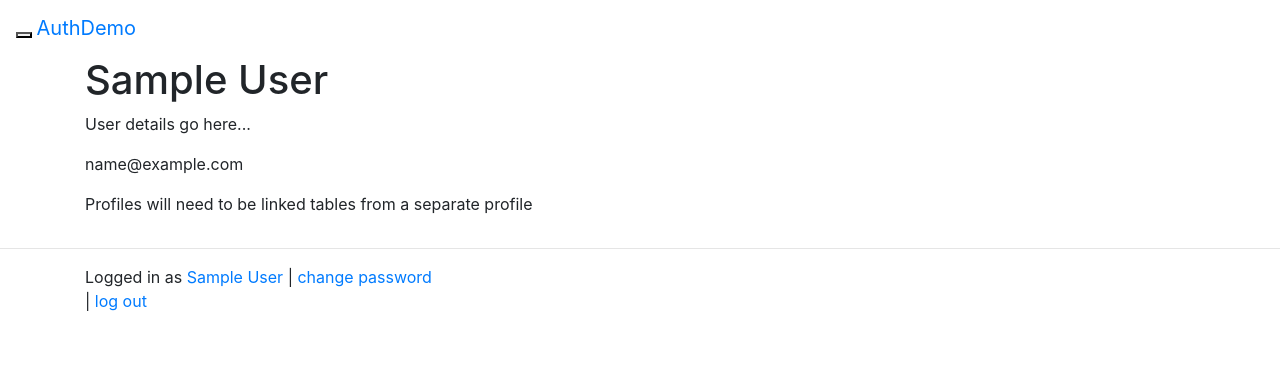
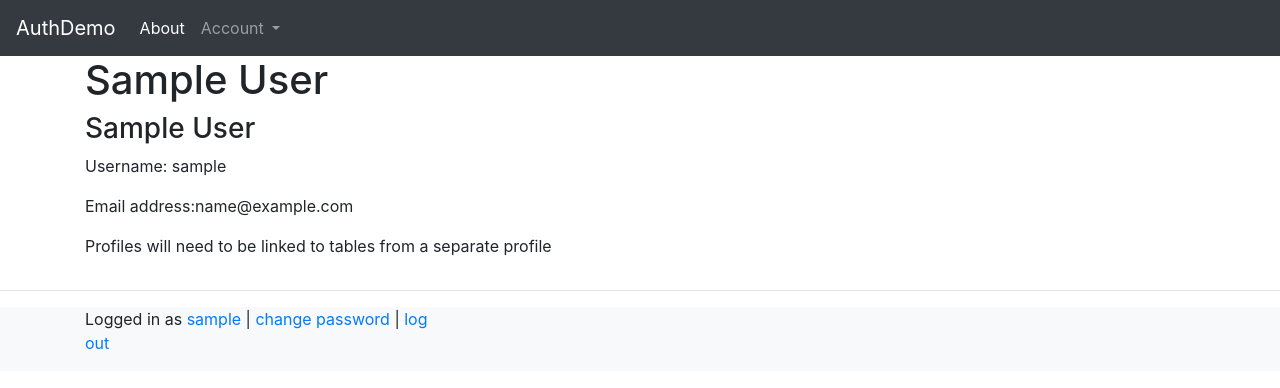
Before and after one commit to ExeterDigitalHumanities/authdemo, a Django app: page /accounts/profile/ in a window 1280 px wide. Shown: the top 388 px of the page. Run offline with Django 3.2, Linux system fonts and the light colour scheme; the visitor is signed in with stand-in values (Sample User, id 1); some libraries are stand-ins or nearby versions.

Commit message:
Added better navigation using Bootstrap4
Signed-off-by: Gary Stringer <g.b.stringer@exeter.ac.uk>

```diff
--- a/templates/base.html
+++ b/templates/base.html
@@ -18,45 +18,44 @@
     <script src="https://cdnjs.cloudflare.com/ajax/libs/popper.js/1.14.3/umd/popper.min.js" integrity="sha384-ZMP7rVo3mIykV+2+9J3UJ46jBk0WLaUAdn689aCwoqbBJiSnjAK/l8WvCWPIPm49" crossorigin="anonymous"></script>
     <script src="https://stackpath.bootstrapcdn.com/bootstrap/4.1.3/js/bootstrap.min.js" integrity="sha384-ChfqqxuZUCnJSK3+MXmPNIyE6ZbWh2IMqE241rYiqJxyMiZ6OW/JmZQ5stwEULTy" crossorigin="anonymous"></script>
 
- <nav class="navbar navbar-default" role="navigation">
-            <div class="navbar-header">
-                <button type="button" class="navbar-toggle" data-toggle="collapse" data-target="#navbar-collapse-1">
-                    <span class="sr-only">Toggle navigation</span>
-                    <span class="icon-bar"/>
-                    <span class="icon-bar"/>
-                    <span class="icon-bar"/>
+    <nav class="navbar navbar-expand-sm navbar-dark bg-dark">
+        <a class="navbar-brand" href="{% url 'about' %}">AuthDemo</a>
+
+        <button class="navbar-toggler" type="button" data-toggle="collapse" data-target="#collapsibleNavbar">
+            <span class="navbar-toggler-icon"></span>
         </button>
-                <a class="navbar-brand" href="{% url 'about' %}">AuthDemo</a>
+
+    <div class="collapse navbar-collapse" id="collapsibleNavbar">
+        <ul class="navbar-nav mr-auto">
+            <li class="nav-item navbar-dark">
+                <a class="nav-link text-white" href="{% url 'about' %}">About</a>
+            </li>
+
+            <li class="nav-item dropdown">
+                <a class="nav-link dropdown-toggle" href="#" id="navbarDropdown" role="button" data-toggle="dropdown" aria-haspopup="true" aria-expanded="false">
+                    Account
+                </a>
+                <div class="dropdown-menu" aria-labelledby="navbarDropdown">
+                    {% if user.is_authenticated %}
+                    <a class="dropdown-item" href="{% url 'logout' %}">Log out</a>
+                    <a class="dropdown-item" href="{%  url 'profile' %}">Profile</a>
+                        <a class="dropdown-item" href="{% url 'password_change' %}">Change password</a>
+                    {% else %}
+                    <a class="dropdown-item" href="{% url 'login' %}">Log in</a>
+                        <a class="dropdown-item" href="{% url 'password_reset' %}">Reset password</a>
+                    {% endif %}
                 </div>
-            <div class="navbar-collapse collapse" id="navbar-collapse-1">
-                <ul class="nav navbar-nav">
-                    <li class="dropdown" id="about">
-                        <a href="#" class="dropdown-toggle" data-toggle="dropdown">About</a>
-                        <ul class="dropdown-menu">
-                            <li>
-                                <a href="{% url 'about' %}">About</a>
             </li>
         </ul>
-                    </li>
-                    <li class="dropdown" id="account">
-                        <a href="{% url 'profile' %}" class="dropdown-toggle" data-toggle="dropdown">Account</a>
-                        <ul class="dropdown-menu">
-                            <li><a href="{% url 'login' %}">Log in</a></li>
-                            <li><a href="{% url 'logout' %}">Log out</a></li>
-                            <li><a href="{% url 'profile' %}">Profile</a></li>
-                            <li><a href="{% url 'password_change' %}">Change password</a></li>
-                        </ul>
-                    </li>
-                    <li class="dropdown" id="restrictions">
-                        <a href="#" class="dropdown-toggle" data-toggle="dropdown">Restricted Pages</a>
-                        <ul class="dropdown-menu">
-                            <li><a href="{% url 'users_only' %}">Users Only</a> </li>
-                            <li><a href="{% url 'require_login'%}">Require User to be Logged In</a></li>
-                        </ul>
-                    </li>
-                </ul>
+
     </div>
+
     </nav>
+
+
+
+
+
 
 	<div class="content container">
 		<div class="row">
@@ -64,13 +63,14 @@
 			<div class="col-md-8">{% block content %} Block: content {% endblock %}</div>
 		</div>
 	</div>
+
     <hr/>
-    <section id="footer">
+    <div id="footer" class="bg-light">
         <div class="container">
-            <div class="row  text-xs-center text-sm-left text-md-left">
+            <div class="row text-xs-center text-sm-left text-md-left">
             <div class="col-xs-12 col-sm-4 col-md-4s">
                 {% if user.is_authenticated %}
-                    <p>Logged in as <a href="{% url 'profile' %}">{{ user.first_name }} {{ user.last_name }}</a>
+                    <p>Logged in as <a href="{% url 'profile' %}">{{ user.username }}</a>
                     | <a href="{% url 'password_change' %}">change password</a>
                         | <a href="{% url 'logout' %}">log out</a>
                     </p>
@@ -80,6 +80,6 @@
             </div>
         </div>
         </div>
-    </section>
+    </div>
   </body>
 </html>
--- a/templates/registration/details.html
+++ b/templates/registration/details.html
@@ -6,10 +6,12 @@
 
 {% block content %}
 
-<p>User details go here...</p>
+    <h3>{{ user.first_name }} {{ user.last_name }}</h3>
 
-    <p>{{ user.email }}</p>
+    <p>Username: {{ user.username }}</p>
 
-    <p>Profiles will need to be linked tables from a separate profile</p>
+    <p>Email address:{{ user.email }}</p>
+
+    <p>Profiles will need to be linked to tables from a separate profile</p>
 
 {% endblock %}
```
Lines whose indentation alone changed are shown as unchanged.
